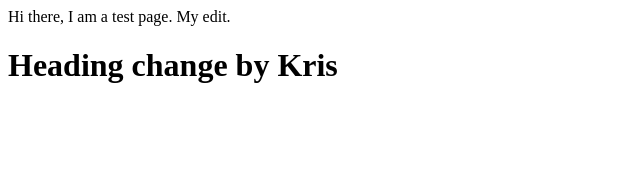
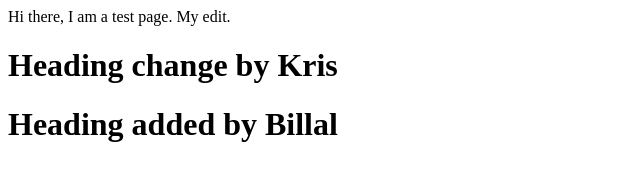
Before and after one commit to symaiotics/fintractemplatevue, a plain HTML site: page index.html in a window 1280 px wide. Shown: the whole page, without its empty margins (0-640 px from the left). Drawn offline with Linux system fonts and the light colour scheme.

Commit message:
adding new h1 tag for Billal Zazai

```diff
--- a/index.html
+++ b/index.html
@@ -2,3 +2,4 @@ Hi there, I am a test page.
 My edit.
 
 <h1>Heading change by Kris</h1>
+<h1>Heading added by Billal</h1>
```
